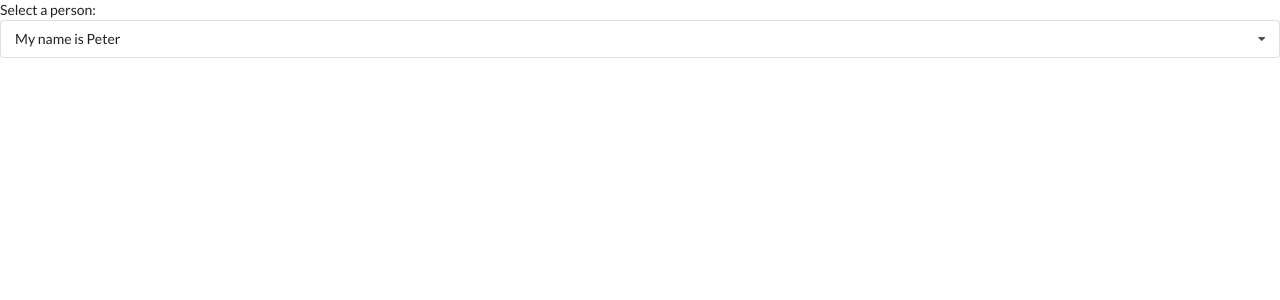
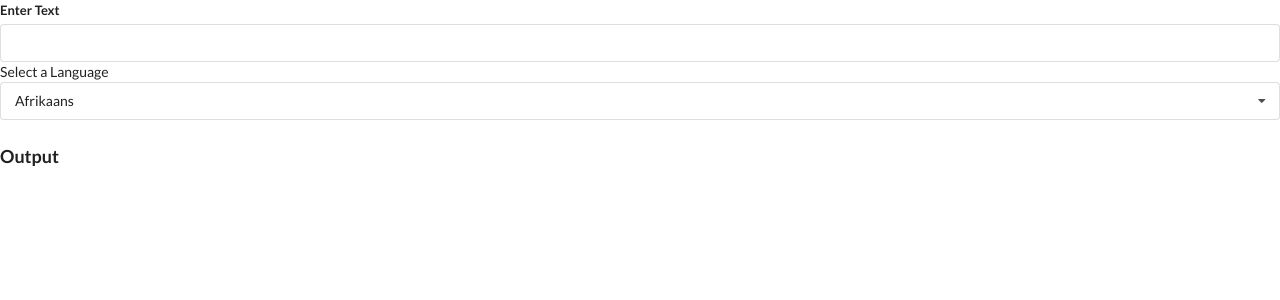
Before and after one commit to prifkind/react-widgets, a React (Create React App) app: page / in a window 1280 px wide. Shown: the top 300 px of the page. Built offline with nearby package versions, Linux system fonts and the light colour scheme.

Commit message:
Scaffolding Translate component and child components

```diff
--- a/src/App.js
+++ b/src/App.js
@@ -3,6 +3,7 @@ import React from "react";
 // import Search from "./Components/Search";
 import Dropdown from "./Components/Dropdown";
 import { useState } from "react";
+import Translate from "./Components/Translate";
 
 const options = [
   {
@@ -20,17 +21,9 @@ const options = [
 ];
 
 const App = () => {
-  const [selected, setSelected] = useState(options[0]);
-
   return (
     <div>
-      {/* <Accordion items={items} /> */}
-      {/* <Search /> */}
-      <Dropdown
-        options={options}
-        selected={selected}
-        onSelectedChange={setSelected}
-      />
+      <Translate />
     </div>
   );
 };
--- /dev/null
+++ b/src/Components/Convert.js
@@ -0,0 +1,10 @@
+import React, { useState, useEffect } from "react";
+
+const Convert = ({ language, text }) => {
+  useEffect(() => {
+    console.log("Convert useEffect");
+  }, [language, text]);
+  return <div></div>;
+};
+
+export default Convert;
--- a/src/Components/Dropdown.js
+++ b/src/Components/Dropdown.js
@@ -1,6 +1,6 @@
 import React, { useState, useEffect, useRef } from "react";
 
-const Dropdown = ({ options, selected, onSelectedChange }) => {
+const Dropdown = ({ options, selected, onSelectedChange, label }) => {
   const [open, setOpen] = useState(false);
   const ref = useRef();
 
@@ -43,7 +43,7 @@ const Dropdown = ({ options, selected, onSelectedChange }) => {
     <div>
       <div ref={ref} className="ui form">
         <div className="field">
-          <div className="label">Select a person:</div>
+          <div className="label">{label}</div>
           <div
             className={`ui selection dropdown ${open ? "visible active" : ""}`}
             onClick={() => {
--- /dev/null
+++ b/src/Components/Translate.js
@@ -0,0 +1,48 @@
+import React, { useState } from "react";
+import Dropdown from "./Dropdown";
+import Convert from "./Convert";
+
+const key = "AIzaSyCHUCmpR7cT_yDFHC98CZJy2LTms-IwDlM";
+
+const options = [
+  {
+    label: "Afrikaans",
+    value: "af",
+  },
+  {
+    label: "Arabic",
+    value: "ar",
+  },
+  {
+    label: "Hindi",
+    value: "hi",
+  },
+];
+
+const Translate = () => {
+  const [language, setLanguage] = useState(options[0]);
+  const [text, setText] = useState("");
+
+  return (
+    <div>
+      <div className="ui form">
+        <div className="field">
+          <label>Enter Text</label>
+          <input value={text} onChange={(e) => setText(e.target.value)} />
+        </div>
+      </div>
+
+      <Dropdown
+        label="Select a Language"
+        options={options}
+        selected={language}
+        onSelectedChange={setLanguage}
+      />
+
+      <h3 className="ui header">Output</h3>
+      <Convert language={language} text={text} />
+    </div>
+  );
+};
+
+export default Translate;
```
